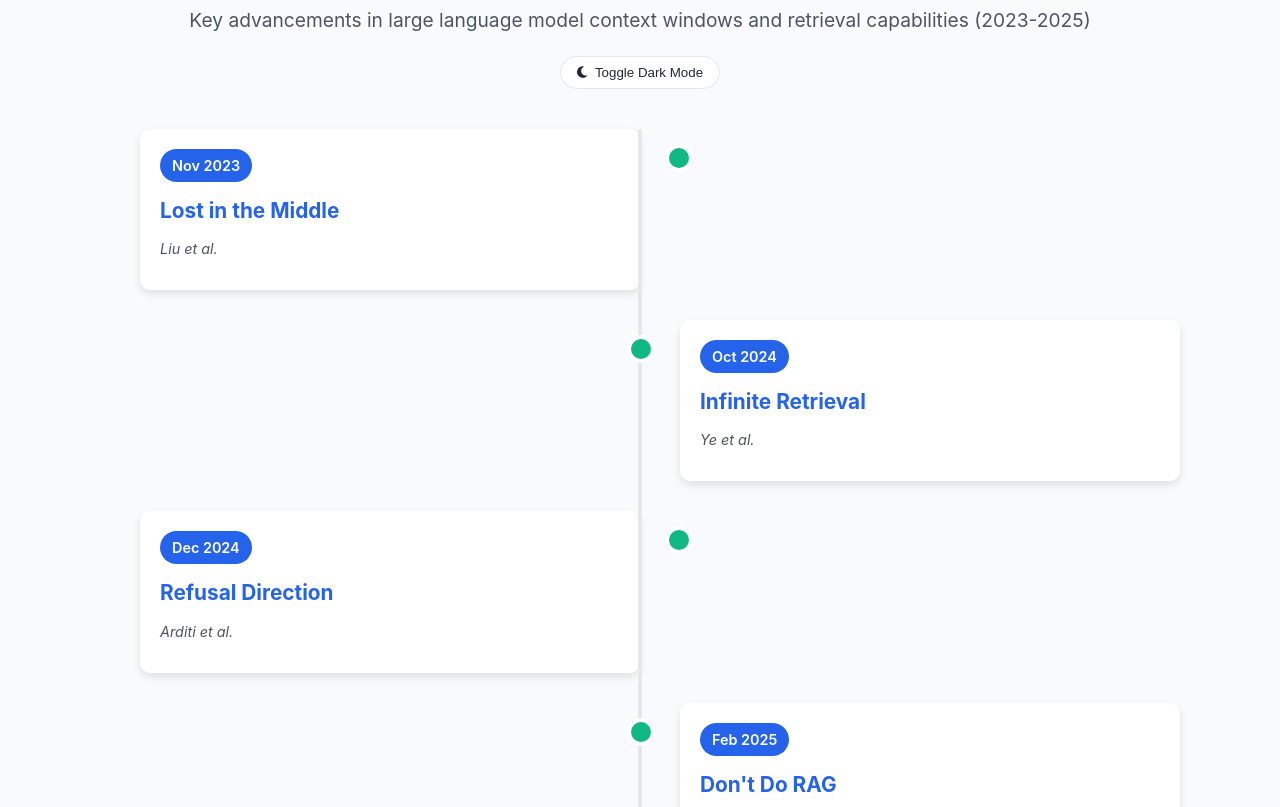
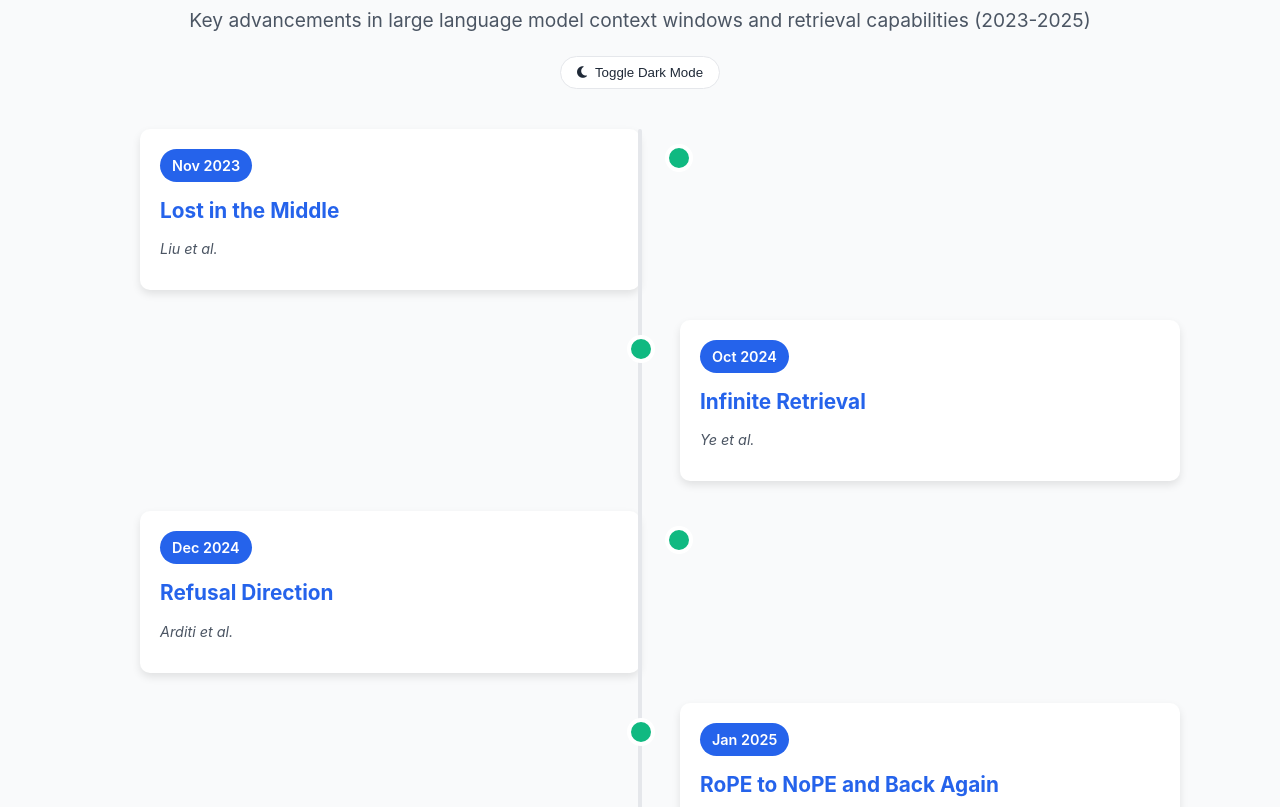
Before and after one commit to w4ester/longcontexttimeline, a plain HTML site: page index.html in a window 1280 px wide. Shown: the part 145-952 px from the top of the page. Drawn offline with Linux system fonts and the light colour scheme.

Commit message:
Add initial timeline implementation

```diff
--- a/index.html
+++ b/index.html
@@ -374,6 +374,14 @@
                 paperUrl: "https://arxiv.org/abs/2406.11717"
             },
             {
+                date: "Jan 2025",
+                title: "RoPE to NoPE and Back Again",
+                authors: "Yang et al.",
+                context: "Analyzed weaknesses in RoPE (Rotary Position Embedding) for extended context lengths. Compared RoPE, NoPE (No Positional Embedding), and QK-Norm attention mechanisms, finding unique strengths in each for long-context modeling.",
+                models: "Proposed a novel hybrid attention architecture combining different embedding approaches. Pretrained for 5 trillion tokens. Outperformed RoPE-based models on long-context tasks while maintaining strong performance on shorter context benchmarks.",
+                paperUrl: "https://arxiv.org/abs/2501.18795"
+            },
+            {
                 date: "Feb 2025",
                 title: "Don't Do RAG",
                 authors: "Chan et al.",
@@ -387,7 +395,7 @@
                 authors: "Qiu et al.",
                 context: "Evaluated LLMs on multi-document tasks with very long inputs (~32K–128K tokens). Introduced confounding (irrelevant but similar) passages to test in-context retrieval abilities. Found that long-context models still struggle without assistance – performance dips if irrelevant info is present.",
                 models: "Tested GPT-4-Turbo, Mistral-7B (32K context), LLaMA-3 8B, Qwen-2 (7B), and Phi-3 7B (128K context). After fine-tuning (e.g. a retrieve-then-generate training), a Mistral-7B-32K model gained +15% and even outperformed GPT-4-Turbo on the benchmark. Shows small, tuned models can excel in long-context reasoning.",
-                paperUrl: "#"
+                paperUrl: "https://arxiv.org/abs/2501.08248"
             },
             {
                 date: "Feb 2025",
```
